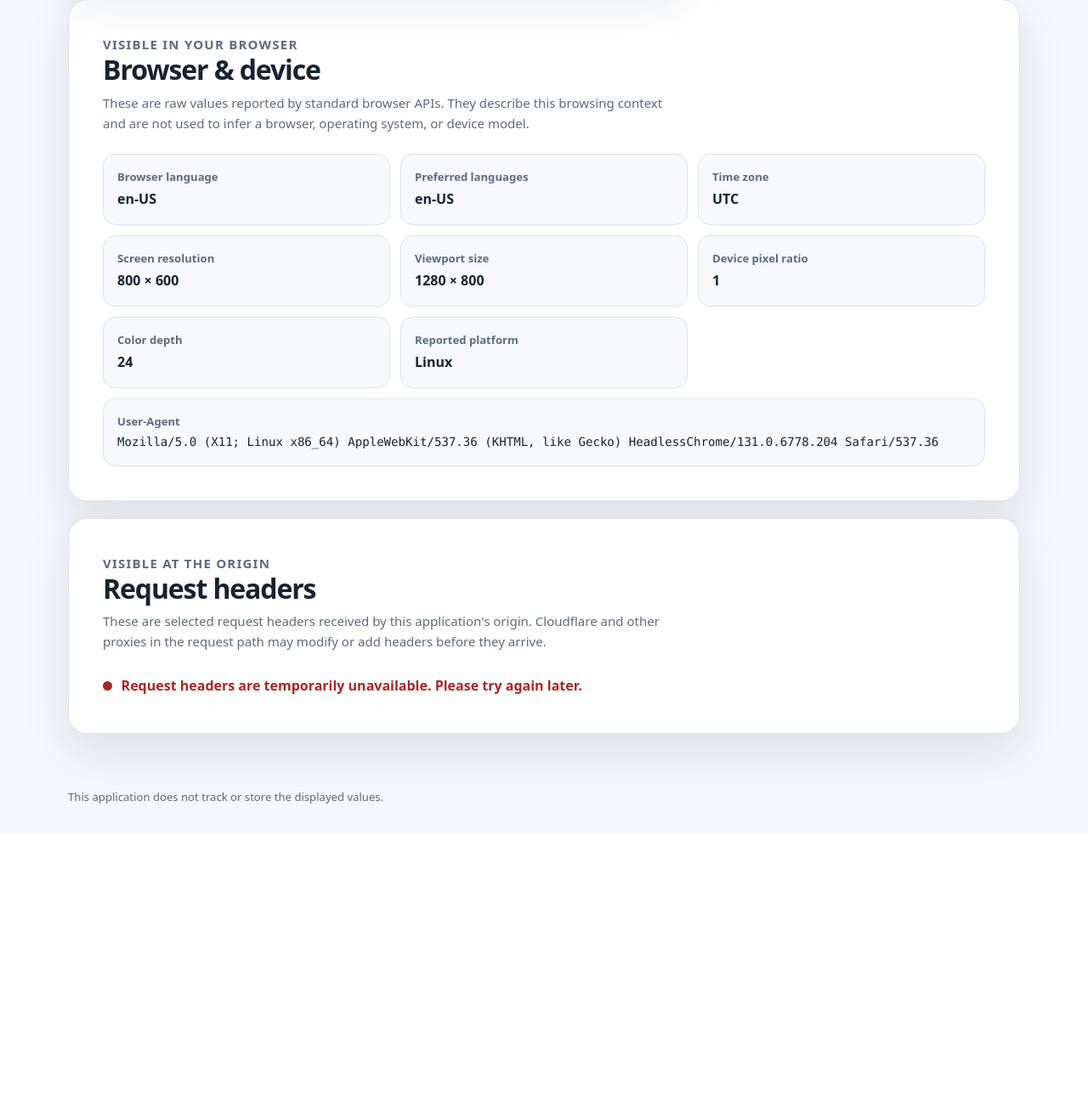
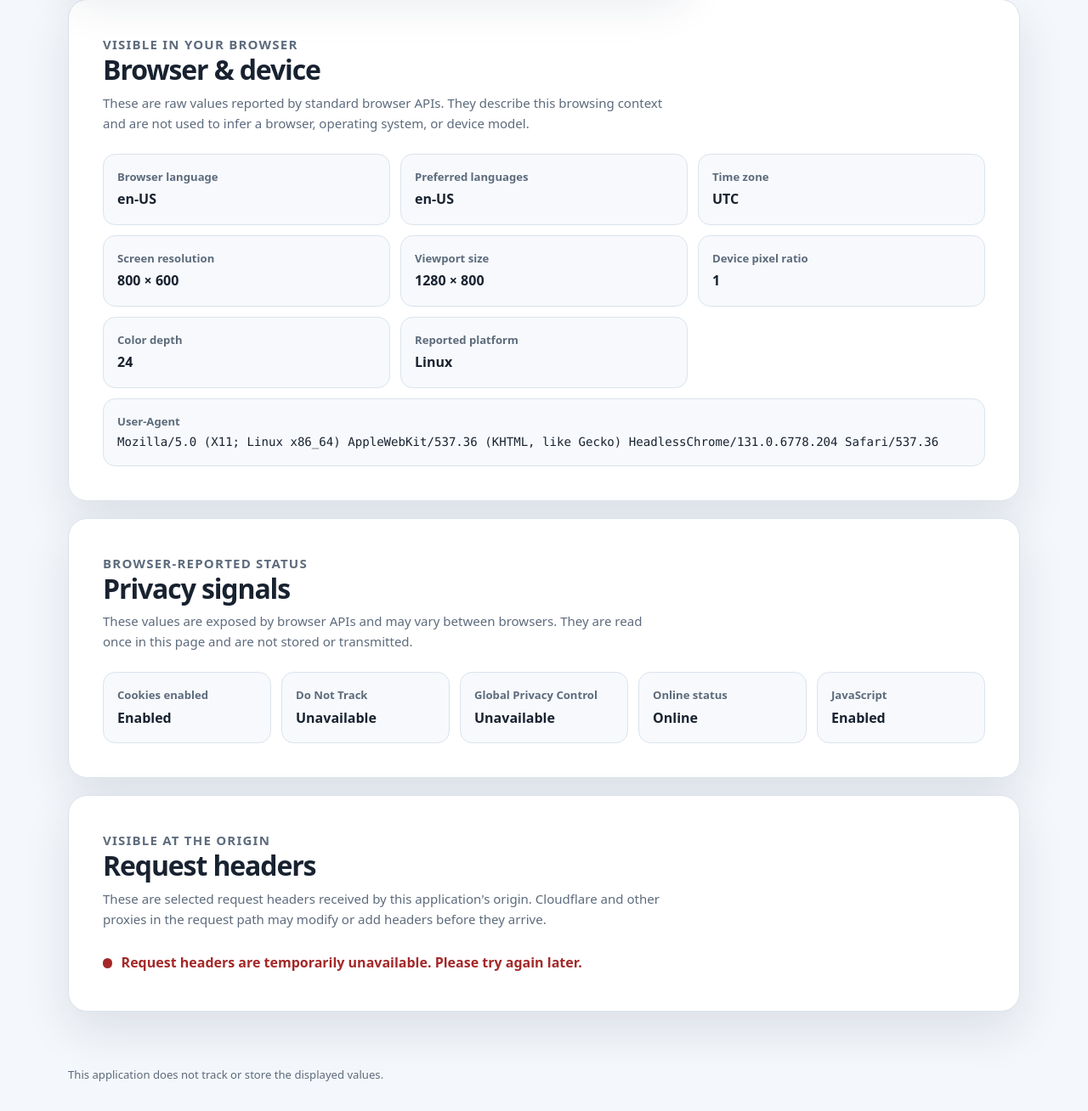
Before and after one commit to JakLjk/whatwebsees, a Python web app: template app/core/templates/core/home.html in a window 1280 px wide. Shown: the part 792-2100 px from the top of the page at 85% size. Before the commit the page ends 1738 px from the top, so only its background shows below. Run offline with Jinja, Linux system fonts and the light colour scheme; the template is opened without the code that fills it, so the values that code supplies are empty.

Commit message:
Add privacy signals diagnostics

```diff
--- a/app/core/templates/core/home.html
+++ b/app/core/templates/core/home.html
@@ -254,6 +254,11 @@
             padding: clamp(1.5rem, 5vw, 2.5rem);
         }
 
+        .signals-card {
+            margin-top: 1.25rem;
+            padding: clamp(1.5rem, 5vw, 2.5rem);
+        }
+
         .browser-heading {
             max-width: 42rem;
             margin-bottom: 1.5rem;
@@ -299,6 +304,26 @@
             font-size: 0.88rem;
             font-weight: 550;
             line-height: 1.55;
+        }
+
+        .signal-details {
+            display: grid;
+            grid-template-columns: repeat(auto-fit, minmax(10rem, 1fr));
+            gap: 0.75rem;
+            margin: 0;
+        }
+
+        .signal-details > div {
+            min-width: 0;
+            padding: 1rem;
+            border: 1px solid var(--border);
+            border-radius: 0.9rem;
+            background: var(--surface-muted);
+        }
+
+        .signal-value {
+            overflow-wrap: anywhere;
+            user-select: text;
         }
 
         .headers-list {
@@ -465,6 +490,37 @@
             </dl>
         </section>
 
+        <section class="card signals-card" aria-labelledby="signals-title">
+            <div class="browser-heading">
+                <p class="card-label">Browser-reported status</p>
+                <h2 id="signals-title">Privacy signals</h2>
+                <p>These values are exposed by browser APIs and may vary between browsers. They are read once in this page and are not stored or transmitted.</p>
+            </div>
+
+            <dl class="signal-details">
+                <div>
+                    <dt>Cookies enabled</dt>
+                    <dd class="signal-value" id="cookies-enabled">Unavailable</dd>
+                </div>
+                <div>
+                    <dt>Do Not Track</dt>
+                    <dd class="signal-value" id="do-not-track">Unavailable</dd>
+                </div>
+                <div>
+                    <dt>Global Privacy Control</dt>
+                    <dd class="signal-value" id="global-privacy-control">Unavailable</dd>
+                </div>
+                <div>
+                    <dt>Online status</dt>
+                    <dd class="signal-value" id="online-status">Unavailable</dd>
+                </div>
+                <div>
+                    <dt>JavaScript</dt>
+                    <dd class="signal-value" id="javascript-status">Unavailable</dd>
+                </div>
+            </dl>
+        </section>
+
         <section class="card headers-card" aria-labelledby="headers-title">
             <div class="browser-heading">
                 <p class="card-label">Visible at the origin</p>
@@ -599,6 +655,77 @@
                 setBrowserValue("user-agent", safelyRead(() => navigator.userAgent));
             };
 
+            const enabledStatus = (value) => {
+                if (value === true) {
+                    return "Enabled";
+                }
+
+                if (value === false) {
+                    return "Disabled";
+                }
+
+                return unavailable;
+            };
+
+            const doNotTrackStatus = (value) => {
+                if (value === "1") {
+                    return "Enabled";
+                }
+
+                if (value === "0") {
+                    return "Disabled";
+                }
+
+                return unavailable;
+            };
+
+            const onlineStatus = (value) => {
+                if (value === true) {
+                    return "Online";
+                }
+
+                if (value === false) {
+                    return "Offline";
+                }
+
+                return unavailable;
+            };
+
+            const safelyFormatSignal = (readValue, formatValue) => {
+                try {
+                    return formatValue(readValue());
+                } catch {
+                    return unavailable;
+                }
+            };
+
+            const setPrivacySignal = (id, value) => {
+                document.getElementById(id).textContent = value;
+            };
+
+            const loadPrivacySignals = () => {
+                setPrivacySignal(
+                    "cookies-enabled",
+                    safelyFormatSignal(() => navigator.cookieEnabled, enabledStatus),
+                );
+                setPrivacySignal(
+                    "do-not-track",
+                    safelyFormatSignal(() => navigator.doNotTrack, doNotTrackStatus),
+                );
+                setPrivacySignal(
+                    "global-privacy-control",
+                    safelyFormatSignal(
+                        () => navigator.globalPrivacyControl,
+                        enabledStatus,
+                    ),
+                );
+                setPrivacySignal(
+                    "online-status",
+                    safelyFormatSignal(() => navigator.onLine, onlineStatus),
+                );
+                setPrivacySignal("javascript-status", "Enabled");
+            };
+
             const showHeadersError = () => {
                 headersList.hidden = true;
                 headersStatus.className = "status is-error";
@@ -715,6 +842,7 @@
             };
 
             loadBrowserInfo();
+            loadPrivacySignals();
             loadIp();
             loadHeaders();
         })();
```
Also changed, not shown: app/core/tests.py (+32 -0 lines), README.md.
